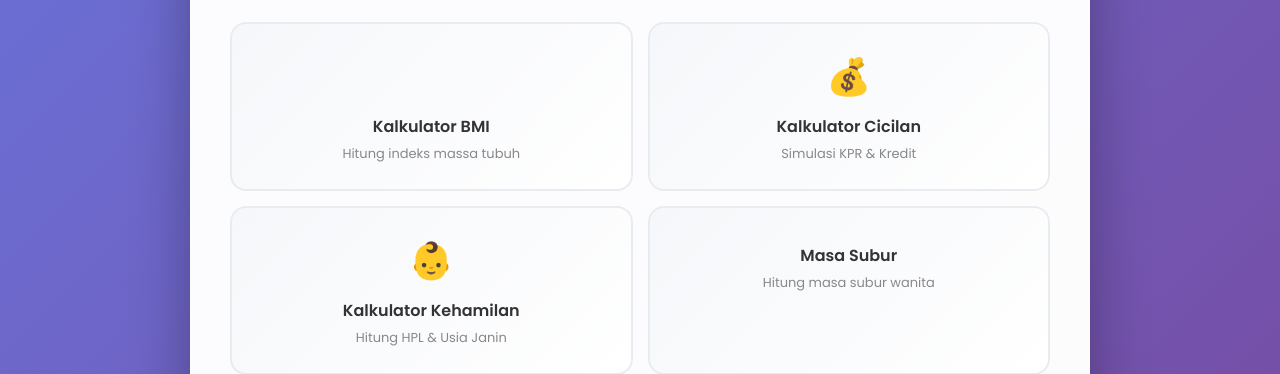
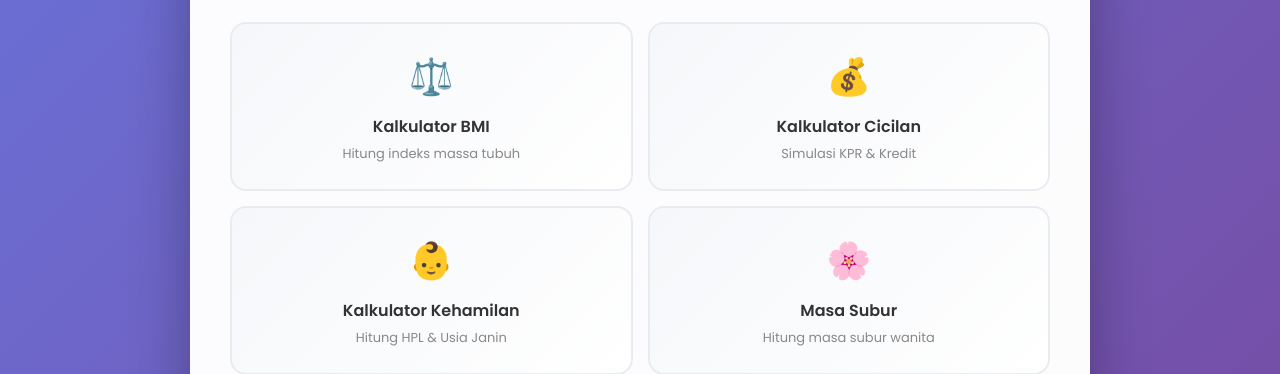
Before and after one commit to Raiganet/kalkulator-bmi, a plain HTML site: page konversi-satuan.html in a window 1280 px wide. Shown: the part 890-1264 px from the top of the page. Drawn offline with Linux system fonts and the light colour scheme.

Commit message:
Fix HTML encoding issues in konversi-satuan.html

```diff
--- a/konversi-satuan.html
+++ b/konversi-satuan.html
@@ -100,7 +100,7 @@
                     <div class="dropdown-content">
                         <a href="kalkulator-umur.html">🎂 Kalkulator Umur</a>
                         <a href="konversi-satuan.html">🔄 Konversi Satuan</a>
-                        <a href="cara-menghitung-bmi.html"> Panduan BMI</a>
+                        <a href="cara-menghitung-bmi.html">📖 Panduan BMI</a>
                         <a href="faq.html">❓ FAQ</a>
                     </div>
                 </div>
@@ -133,10 +133,10 @@
             <p>Konversi satuan adalah proses mengubah nilai dari satu satuan pengukuran ke satuan lainnya. Ini sangat penting dalam sains, teknik, dan kehidupan sehari-hari.</p>
             <h3>🔗 Tools Lainnya</h3>
             <div class="tools-grid">
-                <a href="index.html" class="tool-card"><div class="tool-icon">️</div><div class="tool-name">Kalkulator BMI</div><div class="tool-desc">Hitung indeks massa tubuh</div></a>
+                <a href="index.html" class="tool-card"><div class="tool-icon">⚖️️</div><div class="tool-name">Kalkulator BMI</div><div class="tool-desc">Hitung indeks massa tubuh</div></a>
                 <a href="kalkulator-cicilan.html" class="tool-card"><div class="tool-icon">💰</div><div class="tool-name">Kalkulator Cicilan</div><div class="tool-desc">Simulasi KPR & Kredit</div></a>
                 <a href="kalkulator-kehamilan.html" class="tool-card"><div class="tool-icon">👶</div><div class="tool-name">Kalkulator Kehamilan</div><div class="tool-desc">Hitung HPL & Usia Janin</div></a>
-                <a href="kalkulator-masa-subur.html" class="tool-card"><div class="tool-icon"></div><div class="tool-name">Masa Subur</div><div class="tool-desc">Hitung masa subur wanita</div></a>
+                <a href="kalkulator-masa-subur.html" class="tool-card"><div class="tool-icon">🌸</div><div class="tool-name">Masa Subur</div><div class="tool-desc">Hitung masa subur wanita</div></a>
             </div>
         </div>
 
```
